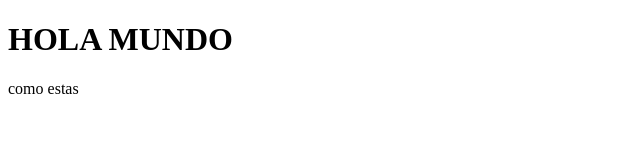
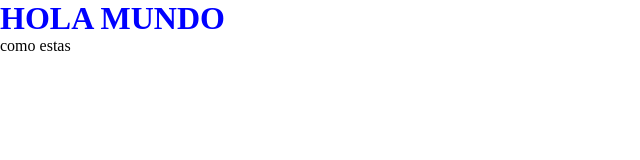
Before and after one commit to elmoro1977/clasegibhut_33030, a plain HTML site: page index.html in a window 1280 px wide. Shown: the whole page, without its empty margins (0-640 px from the left). Drawn offline with Linux system fonts and the light colour scheme.

Commit message:
agregue estilos

```diff
--- a/css/style.css
+++ b/css/style.css
@@ -0,0 +1,9 @@
+*{
+    margin: 0;
+    padding: 0;
+}
+
+h1 {
+    font-family: 'Times New Roman', Times, serif;
+    color: blue;
+}
--- a/index.html
+++ b/index.html
@@ -4,6 +4,7 @@
     <meta charset="UTF-8">
     <meta http-equiv="X-UA-Compatible" content="IE=edge">
     <meta name="viewport" content="width=device-width, initial-scale=1.0">
+    <link rel="stylesheet" href="./css/style.css">
     <title>Document</title>
 </head>
 <body>
```
